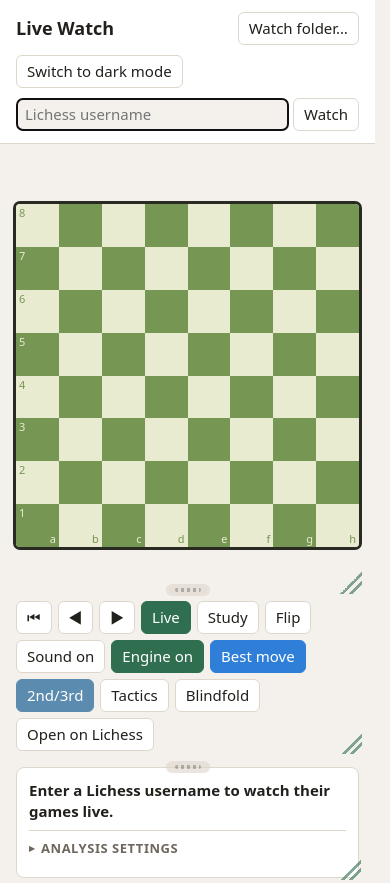
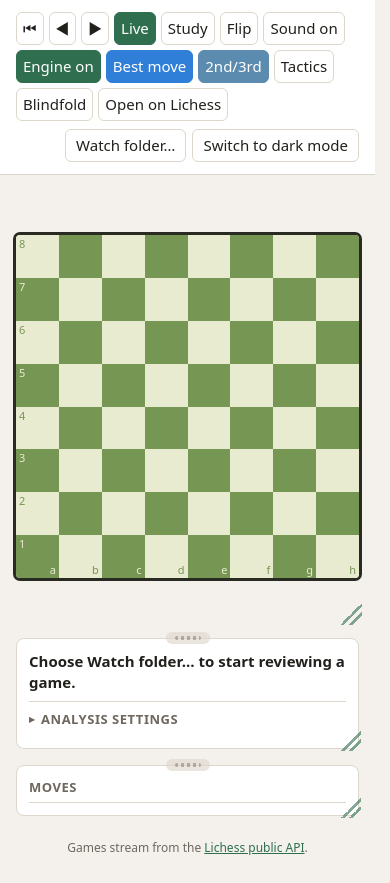
Before and after one commit to audiophrases/LiveReview, a plain HTML site: page index.html in a window 390 px wide. Shown: the top 883 px of the page. Drawn offline with Linux system fonts and the light colour scheme.

Commit message:
feat: enhance UI controls and improve layout for better user experience

```diff
--- a/app.js
+++ b/app.js
@@ -42,9 +42,10 @@ const el = {
   status: $('status'), meta: $('meta'), moves: $('moves'), open: $('open'),
   live: $('live'), flip: $('flip'), sound: $('sound'),
   studyToggle: $('studyToggle'), studyInfo: $('studyInfo'), studyLine: $('studyLine'), studyPromotion: $('studyPromotion'),
-  userForm: $('userForm'), userInput: $('userInput'), folderBtn: $('folderBtn'), themeToggle: $('themeToggle'),
+  folderBtn: $('folderBtn'), themeToggle: $('themeToggle'),
   engine: $('engine'), engineToggle: $('engineToggle'), bestToggle: $('bestToggle'),
-  altToggle: $('altToggle'), tacticsToggle: $('tacticsToggle'), subopts: $('tacticOpts'), legend: $('legend'), worst: $('worst'), worstTitle: $('worstTitle'), tally: $('tally'),
+  altToggle: $('altToggle'), tacticsToggle: $('tacticsToggle'), subopts: $('tacticOpts'),
+  legend: $('legend'), legendToggle: $('legendToggle'), worst: $('worst'), worstTitle: $('worstTitle'), tally: $('tally'),
   settings: $('settings'), boardwrap: document.querySelector('.boardwrap'),
   evalbar: $('evalbar'), evalfill: $('evalfill'), evaltext: $('evaltext'),
 };
@@ -128,7 +129,6 @@ function watchUser(name) {
   state.game = null;
   state.view = null;
   state.flipped = false;
-  el.userInput.value = name;
   try {
     localStorage.setItem(LAST_USER_KEY, name);
     localStorage.setItem(SOURCE_KEY, 'user');
@@ -359,7 +359,6 @@ function watchFolder(handle) {
   clearResume();
   saveFolderHandle(handle);
   try { localStorage.setItem(SOURCE_KEY, 'folder'); } catch { /* optional */ }
-  el.userInput.value = '';
   el.open.removeAttribute('href');
   history.replaceState(null, '', location.pathname);
   document.title = `${handle.name} · Live Watch`;
@@ -1944,7 +1943,8 @@ function renderControls() {
   el.altToggle.classList.toggle('on', state.opts.alts);
   el.altToggle.disabled = !state.analysis;
   el.tacticsToggle.classList.toggle('on', state.opts.tactics);
-  el.legend.hidden = !state.opts.tactics;
+  el.legendToggle.hidden = !state.opts.tactics;
+  if (el.legendToggle.hidden && el.legend.matches(':popover-open')) el.legend.hidePopover();
   el.legend.classList.toggle('threats', state.opts.threats);
   for (const item of el.legend.querySelectorAll('[data-kind]')) {
     item.hidden = !state.opts[BADGE_OPT[item.dataset.kind] || TACTIC_OPT[item.dataset.kind]];
@@ -2903,7 +2903,7 @@ function initBoardUnit() {
 }
 
 // ---------- movable, resizable panels ----------
-// The analysis panel, the moves list and the control buttons each get a grip on their top edge
+// The analysis panel and moves list each get a grip on their top edge
 // (drag to move) and a corner handle (drag to resize). Moving uses the CSS `translate` property, so
 // nothing reflows; resizing sets width and height. Everything is remembered.
 
@@ -2953,13 +2953,12 @@ function initPanels() {
 
   for (const node of document.querySelectorAll('.panel[data-panel]')) {
     const id = node.dataset.panel;
-    const widthOnly = node.dataset.size === 'width';
     panelEls.set(id, node);
     const sv = saved[id] || {};
     panelBoxes[id] = {
       x: num(sv.x) ?? 0, y: num(sv.y) ?? 0,
       w: num(sv.w) == null ? null : Math.max(PANEL_MIN.w, sv.w),
-      h: widthOnly || num(sv.h) == null ? null : Math.max(PANEL_MIN.h, sv.h),
+      h: num(sv.h) == null ? null : Math.max(PANEL_MIN.h, sv.h),
     };
 
     const grip = document.createElement('div');
@@ -3003,7 +3002,7 @@ function initPanels() {
         box.y = drag.y + dy;
       } else {
         box.w = Math.max(PANEL_MIN.w, drag.w + dx);
-        if (!widthOnly) box.h = Math.max(PANEL_MIN.h, drag.h + dy);
+        box.h = Math.max(PANEL_MIN.h, drag.h + dy);
       }
       applyPanel(id);
     };
@@ -3116,12 +3115,6 @@ matchMedia('(prefers-color-scheme: dark)').addEventListener('change', () => {
   if (!document.documentElement.dataset.theme) updateThemeToggle();
 });
 
-el.userForm.addEventListener('submit', (e) => {
-  e.preventDefault();
-  const name = el.userInput.value.trim().replace(/^.*lichess\.org\/@\//, '').replace(/\/.*$/, '');
-  if (/^[A-Za-z0-9_-]{2,30}$/.test(name)) watchUser(name);
-  else setStatus('That doesn’t look like a Lichess username.');
-});
 el.folderBtn.onclick = pickFolder;
 el.moves.addEventListener('click', (e) => {
   const btn = e.target.closest('button[data-ply]');
@@ -3187,6 +3180,7 @@ el.settings.addEventListener('change', (e) => {
 document.addEventListener('keydown', (e) => {
   if (el.studyPromotion.open) return;
   if (e.key === 'Escape') {
+    if (el.legend.matches(':popover-open')) return;
     clearStudySelection();
     boardAnnotations.delete(renderedBoardPly || emptyBoard);
     paintBoardAnnotations();
@@ -3238,6 +3232,5 @@ render();
   let lastUser = null;
   try { lastUser = localStorage.getItem(LAST_USER_KEY); } catch { /* optional */ }
   if (lastUser) return watchUser(lastUser);
-  setStatus('Enter a Lichess username to watch their games live.');
-  el.userInput.focus();
+  setStatus('Choose Watch folder… to start reviewing a game.');
 })();
--- a/index.html
+++ b/index.html
@@ -10,28 +10,7 @@
 </head>
 <body>
 <header class="top">
-  <h1>Live Watch</h1>
-  <form id="userForm" class="pick">
-    <input id="userInput" placeholder="Lichess username" autocomplete="off" spellcheck="false" aria-label="Lichess username">
-    <button>Watch</button>
-  </form>
-  <button id="folderBtn" class="pickfolder" type="button" title="Review a game live from the newest .jsonl file in a folder">Watch folder…</button>
-  <button id="themeToggle" class="theme-toggle" type="button">Switch to dark mode</button>
-</header>
-
-<main class="layout">
-  <section class="stage">
-    <div class="boardunit" id="boardunit">
-      <div class="bar" id="barTop" title="Drag to move the board (double-click to reset)"></div>
-      <div class="boardwrap">
-        <div class="evalbar" id="evalbar" aria-label="Engine evaluation"><div class="fill" id="evalfill"></div><span id="evaltext"></span></div>
-        <div class="board" id="board"></div>
-      </div>
-      <div class="bar" id="barBottom" title="Drag to move the board (double-click to reset)"></div>
-      <div class="boardresize" id="boardResize" title="Drag to resize the board (double-click to reset)"></div>
-    </div>
-    <div class="controlpanel panel" id="controlpanel" data-panel="controls" data-size="width">
-      <div class="controls">
+  <div class="controls board-controls" role="group" aria-label="Board controls">
     <button id="first" title="First move (Home)">⏮</button>
     <button id="prev" title="Previous move (←)">◀</button>
     <button id="next" title="Next move (→)">▶</button>
@@ -43,14 +22,8 @@
     <button id="bestToggle" title="Show the engine's best move (B)">Best move</button>
     <button id="altToggle" title="Show the 2nd and 3rd best moves and what they cost (A)">2nd/3rd</button>
     <button id="tacticsToggle" title="Show position badges and tactical moves on the board (T). Pick which ones in Analysis settings.">Tactics</button>
-        <button id="blindToggle" title="Blindfold: hide the board and pieces, keep the eval bar, annotations and badges (V)">Blindfold</button>
-        <a id="open"target="_blank" rel="noopener">Open on Lichess</a>
-      </div>
-      <div id="studyInfo" class="study-info" hidden>
-        <p>Click or drag to move. Right-click to mark a square or right-drag to draw an arrow.</p>
-        <p id="studyLine" class="study-line" aria-live="polite" hidden></p>
-      </div>
-      <div id="legend" class="legend" hidden>
+    <button id="legendToggle" type="button" popovertarget="legend" hidden>Legend</button>
+    <div id="legend" class="legend" popover>
       <span data-kind="undefended"><i class="key badge-key t-undefended"><svg viewBox="0 0 24 24" aria-hidden="true"><path d="M12 3 20 6v6c0 5-8 9-8 9s-8-4-8-9V6Z" fill="currentColor"/><path d="m9 9 6 6m0-6-6 6" fill="none" stroke="var(--tactic-badge-color)" stroke-width="2" stroke-linecap="round"/></svg></i>Vulnerable piece</span>
       <span data-kind="pinned"><i class="key badge-key t-pinned"><svg viewBox="0 0 24 24" aria-hidden="true"><path d="M7 3h10v3h-2v5l3 3v2h-5v5h-2v-5H6v-2l3-3V6H7Z" fill="currentColor"/></svg></i>Pinned piece</span>
       <span data-kind="checkable"><i class="key badge-key t-checkable"><svg viewBox="0 0 24 24" aria-hidden="true"><path d="M12 5v14M5 12h14" fill="none" stroke="currentColor" stroke-width="2.7" stroke-linecap="round"/></svg></i>Checkable king</span>
@@ -67,10 +40,33 @@
       <span data-kind="capture"><i class="key capture"></i>Capture</span>
       <span class="opp"><i class="key dashed"></i>Opponent's threats</span>
     </div>
+    <button id="blindToggle" title="Blindfold: hide the board and pieces, keep the eval bar, annotations and badges (V)">Blindfold</button>
+    <a id="open" target="_blank" rel="noopener">Open on Lichess</a>
+  </div>
+  <div class="top-actions">
+    <button id="folderBtn" class="pickfolder" type="button" title="Review a game live from the newest .jsonl file in a folder">Watch folder…</button>
+    <button id="themeToggle" class="theme-toggle" type="button">Switch to dark mode</button>
+  </div>
+</header>
+
+<main class="layout">
+  <section class="stage">
+    <div class="boardunit" id="boardunit">
+      <div class="bar" id="barTop" title="Drag to move the board (double-click to reset)"></div>
+      <div class="boardwrap">
+        <div class="evalbar" id="evalbar" aria-label="Engine evaluation"><div class="fill" id="evalfill"></div><span id="evaltext"></span></div>
+        <div class="board" id="board"></div>
+      </div>
+      <div class="bar" id="barBottom" title="Drag to move the board (double-click to reset)"></div>
+      <div class="boardresize" id="boardResize" title="Drag to resize the board (double-click to reset)"></div>
+    </div>
+    <div id="studyInfo" class="study-info" hidden>
+      <p>Click or drag to move. Right-click to mark a square or right-drag to draw an arrow.</p>
+      <p id="studyLine" class="study-line" aria-live="polite" hidden></p>
     </div>
   </section>
 
-  <aside class="side analysis panel" id="analysis" data-panel="analysis" data-size="both">
+  <aside class="side analysis panel" id="analysis" data-panel="analysis">
     <div class="pscroll">
     <div class="head-block">
       <p id="status" class="status">Connecting…</p>
@@ -135,7 +131,7 @@
     </div>
   </aside>
 
-  <aside class="side movespanel panel" id="movespanel" data-panel="moves" data-size="both">
+  <aside class="side movespanel panel" id="movespanel" data-panel="moves">
     <h2 class="movestitle">Moves</h2>
     <ol id="moves" class="moves"></ol>
   </aside>
--- a/style.css
+++ b/style.css
@@ -55,22 +55,20 @@ a { color: var(--accent); }
   display: flex;
   flex-wrap: wrap;
   align-items: center;
-  gap: 10px 16px;
+  gap: 8px 12px;
   padding: 12px 16px;
   border-bottom: 1px solid var(--line);
   background: var(--panel);
 }
-.top h1 { font-size: 18px; margin: 0 8px 0 0; }
-.pick { display: flex; gap: 4px; margin-left: auto; }
-.pickfolder { margin-left: 8px; }
-.pick input {
-  width: 200px;
-  padding: 5px 8px;
-  border: 1px solid var(--line);
-  border-radius: 6px;
-  background: var(--bg);
+.top .board-controls { min-width: 0; margin: 0; }
+.top-actions { display: flex; flex-wrap: wrap; gap: 6px; min-width: 0; margin-left: auto; }
+.top-actions button { white-space: nowrap; }
+.pickfolder {
+  max-width: min(30ch, 100%);
+  overflow: hidden;
+  text-overflow: ellipsis;
 }
-.pick button, .pickfolder, .theme-toggle, .controls button, .controls a {
+.pickfolder, .theme-toggle, .controls button, .controls a {
   padding: 5px 10px;
   border: 1px solid var(--line);
   border-radius: 6px;
@@ -176,7 +174,10 @@ a { color: var(--accent); }
 
 .controls { display: flex; flex-wrap: wrap; gap: 6px; margin-top: 8px; }
 .controls #live.on, .controls #studyToggle.on { background: var(--accent); border-color: var(--accent); color: #fff; }
-.controls a { margin-left: auto; }
+@media (max-width: 1400px) {
+  .top .board-controls { gap: 5px; }
+  .board-controls > :is(button, a) { padding-inline: 6px; }
+}
 .study-info { margin-top: 6px; font-size: 13px; color: var(--muted); }
 .study-info p { margin: 4px 0; }
 .study-line { color: var(--text); overflow-wrap: anywhere; }
@@ -247,10 +248,6 @@ a { color: var(--accent); }
 .foot { text-align: center; color: var(--muted); font-size: 12px; padding: 8px 16px 20px; }
 
 @media (max-width: 860px) {
-  .top .pick { order: 3; flex: 1 1 100%; min-width: 0; margin-left: 0; }
-  .pickfolder { margin-left: auto; }
-  .pick input { flex: 1; width: auto; min-width: 0; }
-  .controls a { margin-left: 0; }
   .moves { max-height: 240px; }
 }
 
@@ -461,8 +458,28 @@ a { color: var(--accent); }
 .controls #blindToggle.on { background: #6b5b95; border-color: #6b5b95; color: #fff; }
 .controls #tacticsToggle.on { background: #e58f2a; border-color: #e58f2a; color: #fff; }
 
-.legend { display: flex; flex-wrap: wrap; gap: 4px 14px; margin-top: 8px; font-size: 12px; color: var(--muted); }
-.legend[hidden] { display: none; }
+#legendToggle { anchor-name: --legend-trigger; }
+.legend {
+  inset: 58px 16px auto auto;
+  position-anchor: --legend-trigger;
+  top: calc(anchor(bottom, 52px) + 6px);
+  right: anchor(right, 16px);
+  position-try-fallbacks: --legend-fit;
+  width: min(420px, calc(100% - 32px));
+  margin: 0;
+  padding: 10px 12px;
+  border: 1px solid var(--line);
+  border-radius: 8px;
+  background: var(--panel);
+  box-shadow: 0 4px 12px rgb(0 0 0 / 20%);
+  flex-wrap: wrap;
+  gap: 4px 14px;
+  font-size: 12px;
+  color: var(--muted);
+}
+@position-try --legend-fit { right: 16px; }
+.legend:popover-open { display: flex; }
+#legendToggle:has(+ .legend:popover-open) { border-color: var(--accent); }
 .legend:not(.threats) .opp { display: none; }
 .legend .key { display: inline-block; width: 18px; height: 3px; border-radius: 2px; margin-right: 6px; vertical-align: middle; }
 .legend [hidden] { display: none; }
@@ -572,7 +589,6 @@ a { color: var(--accent); }
 .panel { translate: var(--px, 0px) var(--py, 0px); }
 .panel.sized { max-height: none; }
 .panel.sized .moves { max-height: none; }
-.controlpanel { padding-top: 2px; }
 .panelgrip {
   position: absolute;
   top: -7px;
@@ -610,7 +626,6 @@ a { color: var(--accent); }
   background: linear-gradient(135deg, transparent 0 50%, var(--accent) 50% 58%, transparent 58% 70%, var(--accent) 70% 78%, transparent 78%);
   border-bottom-right-radius: 6px;
 }
-.controlpanel[data-size="width"] .panelresize { cursor: ew-resize; }
 .panel:hover > .panelgrip, .panel:hover > .panelresize,
 .panel.dragging > .panelgrip, .panel.resizing > .panelresize { opacity: 0.9; }
 @media (hover: none) { .panelgrip, .panelresize { opacity: 0.6; } }
```
Lines whose indentation alone changed are shown as unchanged.
